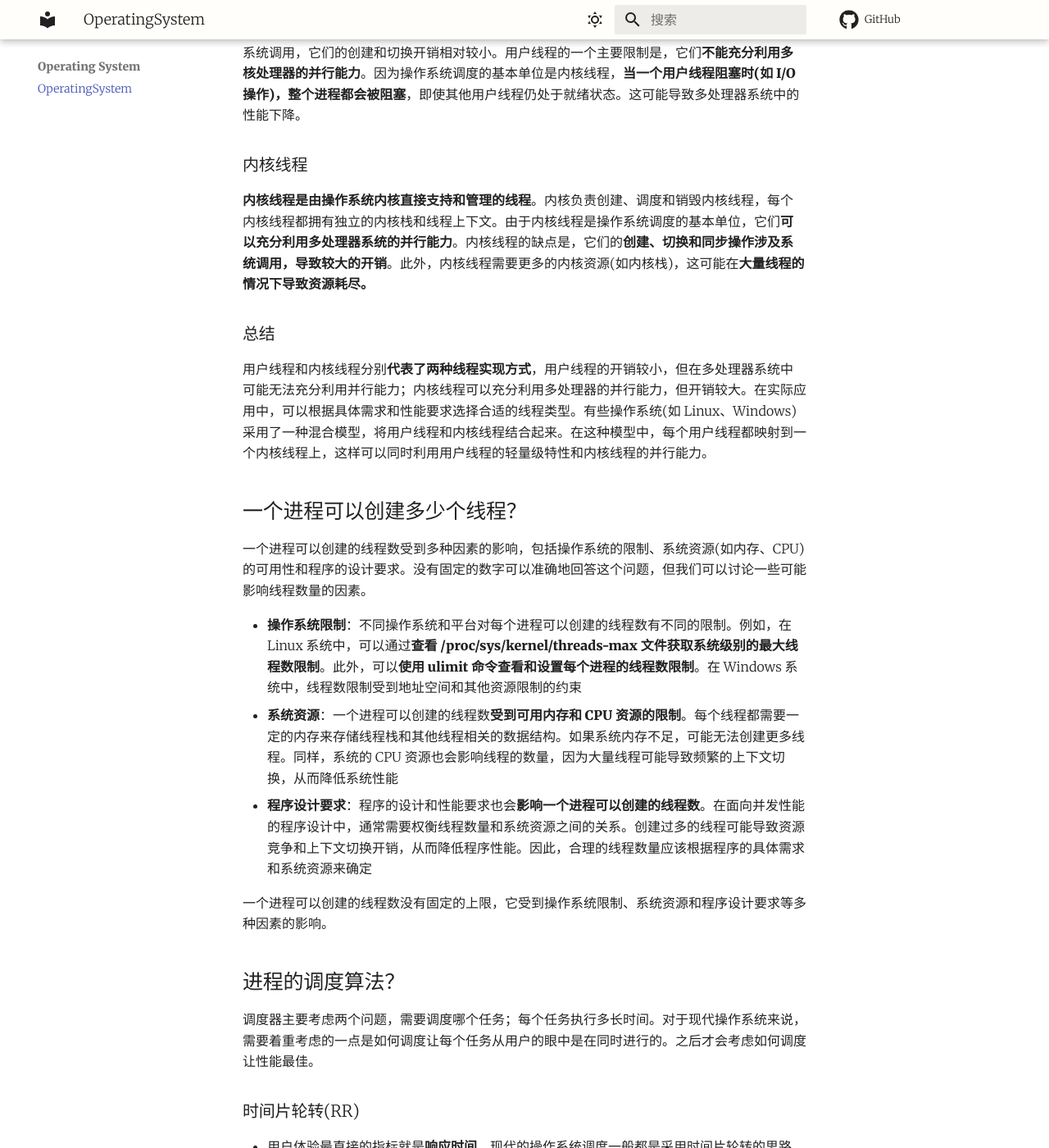
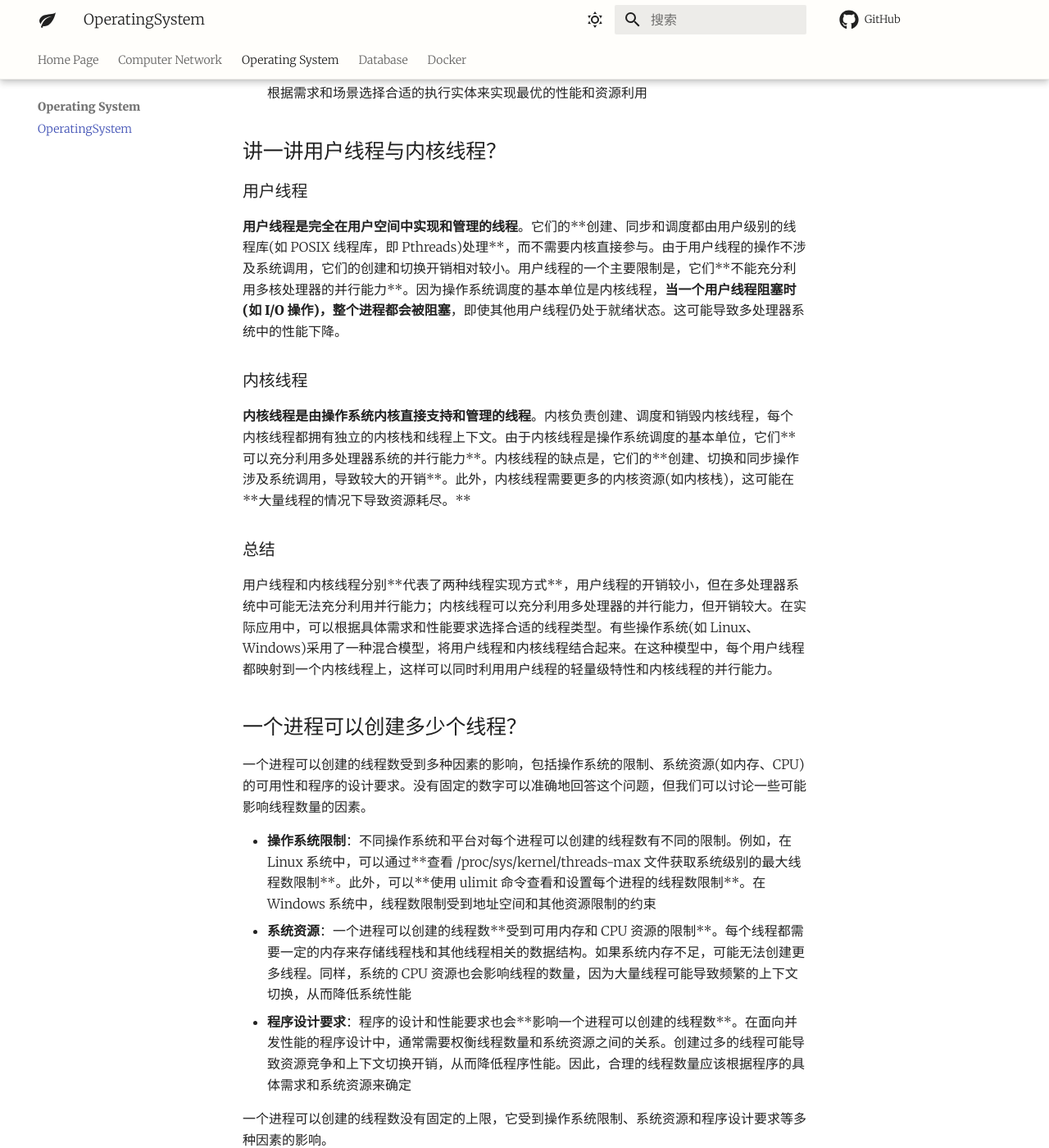
Before and after one commit to Sonderrrrr/InterviewBasic, an MkDocs documentation site: the page built from docs/Operating System/OperatingSystem.md, in a window 1280 px wide and 1400 px high, scrolled down 38184 px. Shown: the whole window at 82% size. Built offline with MkDocs 1.6.1 and Material for MkDocs 9.7.7, drawn with Linux system fonts in a browser that asks for light colours; comment, search, counter and statistics services are not loaded; some of the changed text lies outside the part shown.

Commit message:
new form

```diff
--- a/mkdocs.yml
+++ b/mkdocs.yml
@@ -2,7 +2,8 @@
 site_description: 博学 审问 慎思 明辨 笃行
 site_url: https://lulietlyan.github.io/Internship-Basic
 repo_url: https://github.com/LulietLyan/Internship-Basic
-edit_uri: edit/main/docs/ # 编辑按钮的url
+# repo_name: SYSU-CS-Basic      # 右上角的名字
+edit_uri: edit/main/docs/     # 编辑按钮的url
 
 extra_css:
   - stylesheets/basic.css
@@ -16,16 +17,35 @@
   #   text: Source Sans Pro
   #   code: Source Code Pro
   features:
+    - navigation.tabs.sticky
+    - navigation.sections
+    - navigation.expand
+    - navigation.path
     - navigation.instant
     - navigation.tracking
-    - navigation.tabs # 使用Tab来进行分类
-    - navigation.top # 返回顶部的按钮 在上滑时出现
-    - navigation.indexes # Tab会有一个index.md 而不是在打开Tab时打开第一篇文章
-    - search.suggest # 搜索输入一些字母时推荐补全整个单词
-    - search.highlight # 搜索出的文章关键词加入高亮
-  language: zh # 一些提示性的文字会变成中文
+    - navigation.tabs       # 使用 Tab 来进行分类
+    - navigation.top        # 返回顶部的按钮 在上滑时出现
+    - navigation.indexes    # Tab 会有一个 index.md 而不是在打开 Tab 时打开第一篇文章
+    - search.suggest        # 搜索输入一些字母时推荐补全整个单词
+    - search.highlight      # 搜索出的文章关键词加入高亮
+    - search.share
+    - content.action.edit # 编辑此页
+    - content.action.view # 查看源码
+    - content.code.copy
+    - content.code.annotate
+    - content.code.select
+    - content.tooltips
+    - content.footnote.tooltips
+    - content.tabs.link
+    - toc.follow
+    - header.autohide
+  language: zh              # 一些提示性的文字会变成中文
   icon:
+    logo: material/leaf
     repo: fontawesome/brands/github
+    previous: fontawesome/solid/angle-left
+    # top: fontawesome/solid/angles-up
+    alternate: fontawesome/solid/language
     admonition:
       note: octicons/tag-16
       abstract: octicons/checklist-16
@@ -66,6 +86,65 @@
     - icon: material/email
       link: mailto:<lulietlyan@gmail.com>
       name: Email | LulietLyan
+
+markdown_extensions:
+  - abbr
+  - admonition
+  - attr_list
+  - def_list
+  - footnotes
+  - md_in_html
+  - meta
+  - pymdownx.emoji:
+      emoji_index: !!python/name:materialx.emoji.twemoji
+      emoji_generator: !!python/name:materialx.emoji.to_svg
+  - pymdownx.pathconverter:
+      base_path: 'docs/pdf_files' # 设置基础路径为你的 PDF 文件所在目录
+      absolute: false # 将路径转换为绝对路径
+      tags: 'a script img link object embed' # 需要转换路径的 HTML 标签
+  - pymdownx.tasklist:
+      custom_checkbox: true
+  - pymdownx.tabbed:
+      alternate_style: true
+  - sane_lists
+  - pymdownx.arithmatex:
+      generic: true
+  - pymdownx.betterem:
+      smart_enable: all
+  - pymdownx.caret
+  - pymdownx.critic
+  - pymdownx.details
+  - pymdownx.highlight: # 代码块高亮
+      anchor_linenums: true
+      linenums: true # 显示行号
+      auto_title: true # 显示编程语言名称
+      linenums_style: pymdownx-inline
+      line_spans: __span
+      pygments_lang_class: true
+  - pymdownx.inlinehilite
+  - pymdownx.keys
+  - pymdownx.mark
+  - pymdownx.magiclink
+  - pymdownx.tilde
+  - pymdownx.snippets
+  - pymdownx.superfences:
+      custom_fences:
+        - name: mermaid
+          class: mermaid
+          format: !!python/name:mermaid2.fence_mermaid_custom
+  - toc:
+      permalink: true
+  - tables
+
+validation:
+  nav:
+    omitted_files: info
+    not_found: warn
+    absolute_links: info
+  links:
+    not_found: ignore
+    absolute_links: ignore
+    unrecognized_links: ignore
 
 nav:
   - Home Page: index.md
@@ -122,53 +201,53 @@
 #       custom_checkbox: true
 #   - meta
 
-markdown_extensions:
-  - abbr
-  - meta
-  - def_list
-  - attr_list
-  - admonition
-  - footnotes
-  - md_in_html
-  - sane_lists
-  - admonition
-  - pymdownx.keys
-  - pymdownx.mark
-  - pymdownx.tilde
-  # - pymdownx.caret
-  - pymdownx.critic
-  # - pymdownx.betterem
-  - pymdownx.details
-  - pymdownx.snippets
-  - pymdownx.magiclink
-  - pymdownx.smartsymbols
-  - pymdownx.superfences
-  - pymdownx.inlinehilite
-  - markdown.extensions.attr_list
-  - toc:
-      permalink: true
-      slugify: !!python/object/apply:pymdownx.slugs.slugify
-        kwds:
-          case: lower
-      toc_depth: 4  # 将深度从 4 改为 2
-  - pymdownx.superfences:
-      custom_fences:
-        - name: mermaid
-          class: mermaid
-          format: !!python/name:pymdownx.superfences.fence_code_format
-  - pymdownx.highlight: # 代码块高亮
-      anchor_linenums: true
-      # linenums: true # 显示行号
-      # auto_title: true # 显示编程语言名称
-      linenums_style: pymdownx-inline
-      line_spans: __span
-      pygments_lang_class: true
-  - pymdownx.emoji:
-      emoji_index: !!python/name:material.extensions.emoji.twemoji
-      emoji_generator: !!python/name:material.extensions.emoji.to_svg
-  - pymdownx.tabbed:
-      alternate_style: true
-  - pymdownx.tasklist:
-      custom_checkbox: true
-  - pymdownx.arithmatex:
-      generic: true
+# markdown_extensions:
+#   - abbr
+#   - meta
+#   - def_list
+#   - attr_list
+#   - admonition
+#   - footnotes
+#   - md_in_html
+#   - sane_lists
+#   - admonition
+#   - pymdownx.keys
+#   - pymdownx.mark
+#   - pymdownx.tilde
+#   # - pymdownx.caret
+#   - pymdownx.critic
+#   # - pymdownx.betterem
+#   - pymdownx.details
+#   - pymdownx.snippets
+#   - pymdownx.magiclink
+#   - pymdownx.smartsymbols
+#   - pymdownx.superfences
+#   - pymdownx.inlinehilite
+#   - markdown.extensions.attr_list
+#   - toc:
+#       permalink: true
+#       slugify: !!python/object/apply:pymdownx.slugs.slugify
+#         kwds:
+#           case: lower
+#       toc_depth: 4  # 将深度从 4 改为 2
+#   - pymdownx.superfences:
+#       custom_fences:
+#         - name: mermaid
+#           class: mermaid
+#           format: !!python/name:pymdownx.superfences.fence_code_format
+#   - pymdownx.highlight: # 代码块高亮
+#       anchor_linenums: true
+#       # linenums: true # 显示行号
+#       # auto_title: true # 显示编程语言名称
+#       linenums_style: pymdownx-inline
+#       line_spans: __span
+#       pygments_lang_class: true
+#   - pymdownx.emoji:
+#       emoji_index: !!python/name:material.extensions.emoji.twemoji
+#       emoji_generator: !!python/name:material.extensions.emoji.to_svg
+#   - pymdownx.tabbed:
+#       alternate_style: true
+#   - pymdownx.tasklist:
+#       custom_checkbox: true
+#   - pymdownx.arithmatex:
+#       generic: true
```
